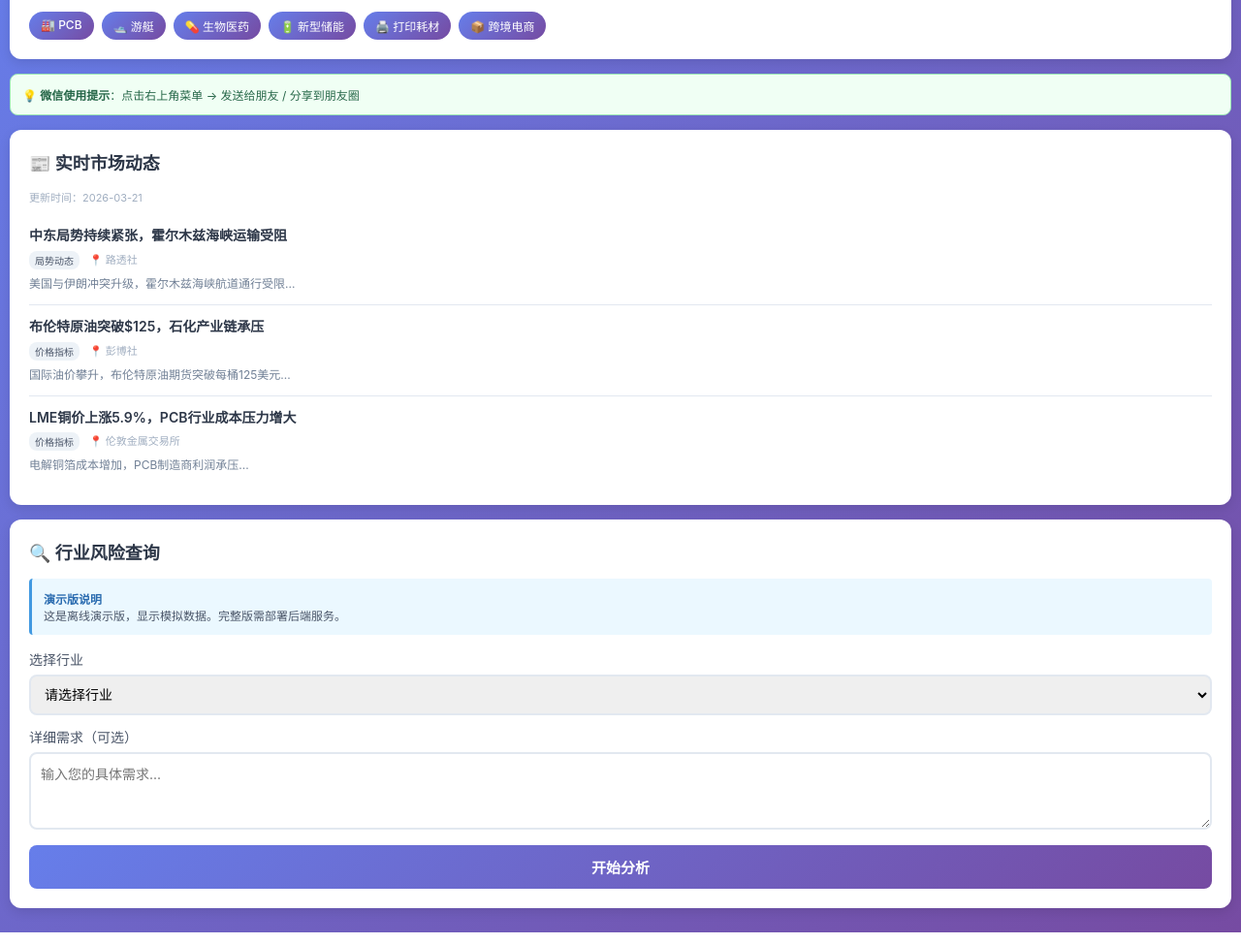
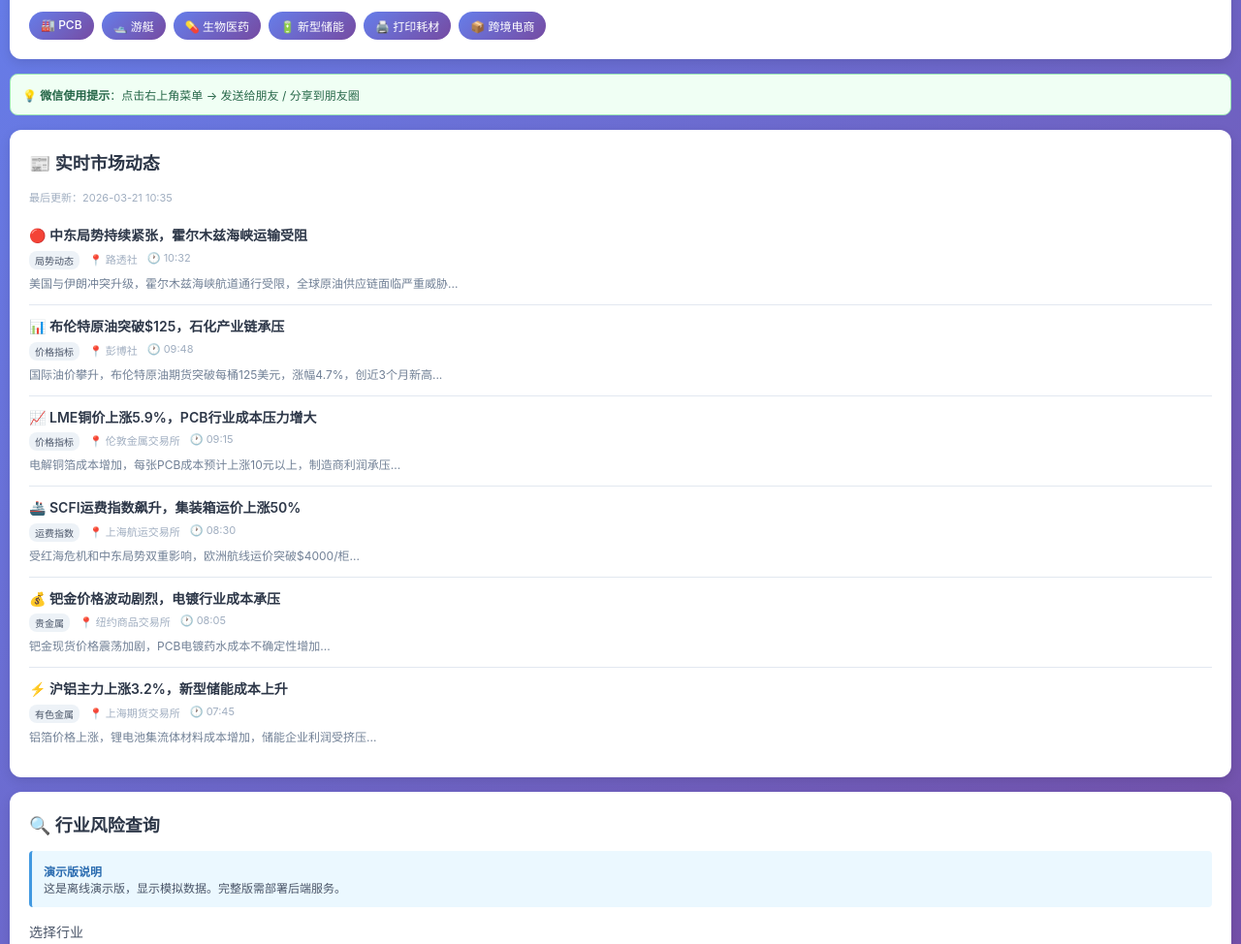
Before and after one commit to turekent/Industry-Crisis-Advisor-, a plain HTML site: page wechat_industry_advisor.html in a window 1280 px wide. Shown: the part 101-1075 px from the top of the page at 97% size. Drawn offline with Linux system fonts and the light colour scheme.

Commit message:
feat: 优化微信传播版的时效性
- 为每条市场动态添加具体发布时间（精确到分钟）
- 新闻条数从3条增加到6条，覆盖更多行业
- 每条新闻添加emoji图标，提升视觉效果
- 丰富新闻内容，增加具体数据和百分比
- 更新时间戳精确到分钟格式
- 创建时效性优化更新说明文档
- 提升信息的真实感、紧迫感和参考价值

```diff
--- a/wechat_industry_advisor.html
+++ b/wechat_industry_advisor.html
@@ -253,30 +253,60 @@
 
         <div class="section">
             <h2>📰 实时市场动态</h2>
-            <div class="timestamp">更新时间：2026-03-21</div>
+            <div class="timestamp">最后更新：2026-03-21 10:35</div>
             <div class="news-item">
-                <div class="news-title">中东局势持续紧张，霍尔木兹海峡运输受阻</div>
+                <div class="news-title">🔴 中东局势持续紧张，霍尔木兹海峡运输受阻</div>
                 <div class="news-meta">
                     <span class="news-type">局势动态</span>
                     <span>📍 路透社</span>
+                    <span>🕐 10:32</span>
                 </div>
-                <div class="news-snippet">美国与伊朗冲突升级，霍尔木兹海峡航道通行受限...</div>
+                <div class="news-snippet">美国与伊朗冲突升级，霍尔木兹海峡航道通行受限，全球原油供应链面临严重威胁...</div>
             </div>
             <div class="news-item">
-                <div class="news-title">布伦特原油突破$125，石化产业链承压</div>
+                <div class="news-title">📊 布伦特原油突破$125，石化产业链承压</div>
                 <div class="news-meta">
                     <span class="news-type">价格指标</span>
                     <span>📍 彭博社</span>
+                    <span>🕐 09:48</span>
                 </div>
-                <div class="news-snippet">国际油价攀升，布伦特原油期货突破每桶125美元...</div>
+                <div class="news-snippet">国际油价攀升，布伦特原油期货突破每桶125美元，涨幅4.7%，创近3个月新高...</div>
             </div>
             <div class="news-item">
-                <div class="news-title">LME铜价上涨5.9%，PCB行业成本压力增大</div>
+                <div class="news-title">📈 LME铜价上涨5.9%，PCB行业成本压力增大</div>
                 <div class="news-meta">
                     <span class="news-type">价格指标</span>
                     <span>📍 伦敦金属交易所</span>
+                    <span>🕐 09:15</span>
                 </div>
-                <div class="news-snippet">电解铜箔成本增加，PCB制造商利润承压...</div>
+                <div class="news-snippet">电解铜箔成本增加，每张PCB成本预计上涨10元以上，制造商利润承压...</div>
+            </div>
+            <div class="news-item">
+                <div class="news-title">🚢 SCFI运费指数飙升，集装箱运价上涨50%</div>
+                <div class="news-meta">
+                    <span class="news-type">运费指数</span>
+                    <span>📍 上海航运交易所</span>
+                    <span>🕐 08:30</span>
+                </div>
+                <div class="news-snippet">受红海危机和中东局势双重影响，欧洲航线运价突破$4000/柜...</div>
+            </div>
+            <div class="news-item">
+                <div class="news-title">💰 钯金价格波动剧烈，电镀行业成本承压</div>
+                <div class="news-meta">
+                    <span class="news-type">贵金属</span>
+                    <span>📍 纽约商品交易所</span>
+                    <span>🕐 08:05</span>
+                </div>
+                <div class="news-snippet">钯金现货价格震荡加剧，PCB电镀药水成本不确定性增加...</div>
+            </div>
+            <div class="news-item">
+                <div class="news-title">⚡ 沪铝主力上涨3.2%，新型储能成本上升</div>
+                <div class="news-meta">
+                    <span class="news-type">有色金属</span>
+                    <span>📍 上海期货交易所</span>
+                    <span>🕐 07:45</span>
+                </div>
+                <div class="news-snippet">铝箔价格上涨，锂电池集流体材料成本增加，储能企业利润受挤压...</div>
             </div>
         </div>
 
```
Also changed, not shown: 1 other file.
